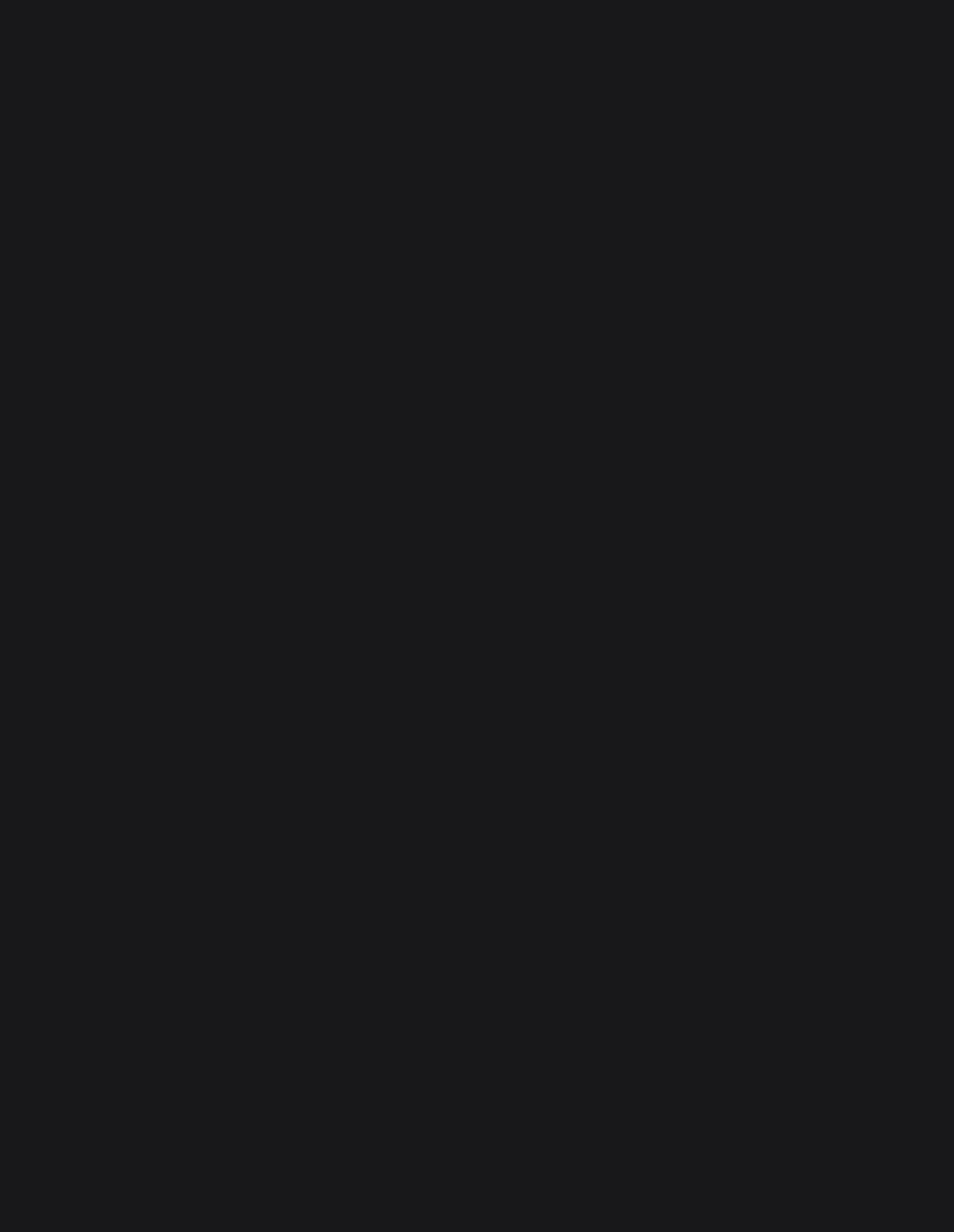
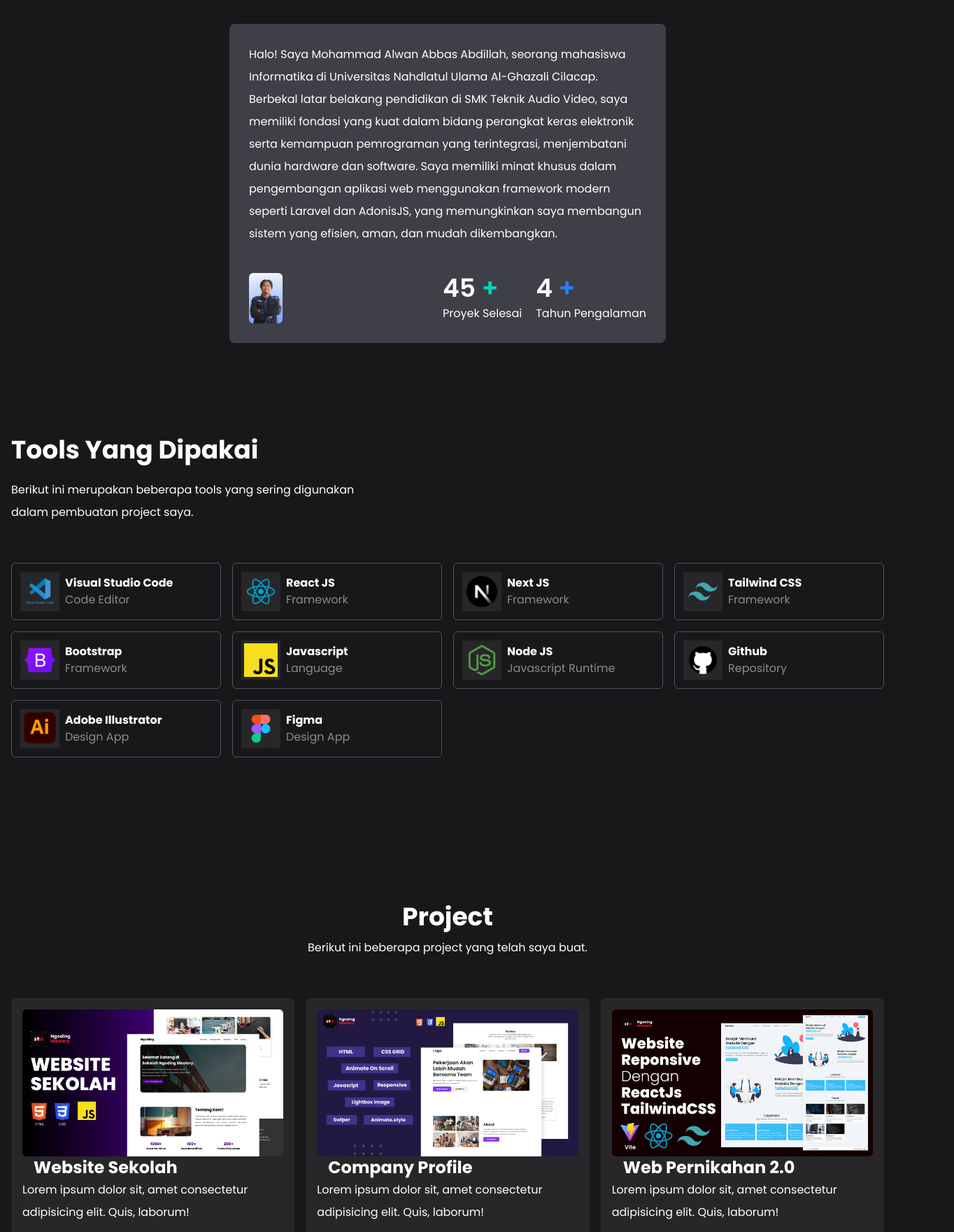
Before and after one commit to AlwanAbbas/react-portofolio, a React (Vite) app: page / in a window 1280 px wide. Shown: the part 1040-2800 px from the top of the page at 70% size, 1364 px wide, since content can reach past the window. Built offline with nearby package versions, Linux system fonts and the light colour scheme.

Commit message:
Add staggered reveals, hover effects, and animated counters

```diff
--- a/src/App.jsx
+++ b/src/App.jsx
@@ -1,104 +1,142 @@
-import DataImage from "./data";
-import { listTools } from "./data";
-import { listProyek } from "./data";
+import { useEffect, useRef, useState } from "react";
+import DataImage, { listTools, listProyek } from "./data";
+
 function App() {
+	const tentangRef = useRef(null);
+	const [projectCount, setProjectCount] = useState(0);
+	const [experienceCount, setExperienceCount] = useState(0);
+
+	useEffect(() => {
+		let hasAnimated = false;
+
+		const runCounter = (setter, endValue, duration = 1600) => {
+			const steps = 60;
+			const stepValue = endValue / steps;
+			const stepDuration = duration / steps;
+			let current = 0;
+
+			const intervalId = window.setInterval(() => {
+				current += stepValue;
+				if (current >= endValue) {
+					setter(endValue);
+					window.clearInterval(intervalId);
+					return;
+				}
+				setter(Math.round(current));
+			}, stepDuration);
+		};
+
+		const observer = new IntersectionObserver(
+			(entries) => {
+				entries.forEach((entry) => {
+					if (entry.isIntersecting && !hasAnimated) {
+						hasAnimated = true;
+						runCounter(setProjectCount, 45);
+						runCounter(setExperienceCount, 4, 1200);
+						observer.disconnect();
+					}
+				});
+			},
+			{ threshold: 0.45 },
+		);
+
+		if (tentangRef.current) {
+			observer.observe(tentangRef.current);
+		}
+
+		return () => observer.disconnect();
+	}, []);
+
 	return (
 		<>
 			{/* Hero Section */}
-			<div className="hero grid md:grid-cols-2 items-center pt-10 xl:gap-0 gap-6 grid-cols-1">
-				<div className="animate__animated animate__fadeInUp animate__delay-2s">
-					<div className="flex items-center gap-3 mb-6 bg-zinc-700 p-4 rounded-2xl">
+			<section
+				id="beranda"
+				className="hero scroll-mt-24 grid grid-cols-1 items-center gap-6 pt-10 md:grid-cols-2 xl:gap-0"
+			>
+				<div className="animate__animated animate__fadeInUp animate__delay-1s">
+					<div className="mb-6 flex items-center gap-3 rounded-2xl bg-zinc-700 p-4">
 						<img
 							src={DataImage.HeroImage}
 							alt="Hero Image"
 							className="w-10 rounded-md"
 							loading="lazy"
 						/>
-						<q>Code is like humor. When you have to explain it, it's bad.☕</q>
+						<q>Code is like humor. When you have to explain it, it&apos;s bad.☕</q>
 					</div>
-					<h1 className="text-5xl font-bold mb-6">
-						Hi, Saya Mohammad Alwan Abbas Abdillah
-					</h1>
-					<p className="text-base/loose mb-6 opacity-80">
+					<h1 className="mb-6 text-5xl font-bold">Hi, Saya Mohammad Alwan Abbas Abdillah</h1>
+					<p className="mb-6 text-base/loose opacity-80">
 						Saya adalah seorang pengembang yang memiliki minat khusus di bidang
-						pengembangan aplikasi web menggunakan framework seperti Laravel dan
-						AdonisJS. Di samping itu, saya juga tertarik pada dunia keamanan
-						jaringan, khususnya dalam praktik penetration testing. Dengan
-						semangat untuk terus belajar dan berinovasi, saya berkomitmen untuk
-						menciptakan solusi teknologi yang tidak hanya fungsional, tetapi
-						juga memberikan dampak nyata.
+						pengembangan aplikasi web menggunakan framework seperti Laravel dan AdonisJS.
+						Di samping itu, saya juga tertarik pada dunia keamanan jaringan, khususnya
+						dalam praktik penetration testing. Dengan semangat untuk terus belajar dan
+						berinovasi, saya berkomitmen untuk menciptakan solusi teknologi yang tidak
+						hanya fungsional, tetapi juga memberikan dampak nyata.
 					</p>
-					<div className="flex items-center sm:gap-4 gap-2">
+					<div className="flex items-center gap-2 sm:gap-4">
 						<a
 							href="#"
-							className="bg-teal-400 p-4 rounded-2xl hover:bg-teal-500"
+							className="rounded-2xl bg-teal-400 p-4 transition-all duration-300 hover:-translate-y-1 hover:bg-teal-500 hover:shadow-lg hover:shadow-teal-400/30"
 						>
 							Download CV <i className="ri-download-line ri-lg"></i>
 						</a>
 						<a
-							href="#"
-							className="bg-zinc-400 p-4 rounded-2xl hover:bg-zinc-500"
+							href="#project"
+							className="rounded-2xl bg-zinc-400 p-4 transition-all duration-300 hover:-translate-y-1 hover:bg-zinc-500 hover:shadow-lg hover:shadow-zinc-400/30"
 						>
-							Lihat Proyek <i class="ri-arrow-down-line ri-lg"></i>
+							Lihat Proyek <i className="ri-arrow-down-line ri-lg"></i>
 						</a>
 					</div>
 				</div>
 				<img
 					src={DataImage.HeroImage}
 					alt="Hero Image"
-					className="w-[500px] md:ml-auto rounded-3xl shadow-2xl animate__animated animate__fadeInRight animate__delay-3s"
+					className="w-[500px] rounded-3xl shadow-2xl transition-transform duration-700 hover:scale-[1.02] md:ml-auto animate__animated animate__fadeInRight animate__delay-2s"
 					loading="lazy"
 				/>
-			</div>
+			</section>
 			{/* Akhir dari Hero Section */}
 
 			{/* Bagian Tentang */}
-			<div className="tentang mt-32 py-10">
-				<div className="xl:w-1/2 lg: ww-3/4 w-full mx-auto p-7 bg-zinc-700 rounded-lg" data-aos="fade-up" data-aos-duration="1000">
+			<section id="tentang" ref={tentangRef} className="tentang scroll-mt-24 mt-32 py-10">
+				<div
+					className="mx-auto w-full rounded-lg bg-zinc-700 p-7 lg:w-3/4 xl:w-1/2"
+					data-aos="fade-up"
+					data-aos-duration="1000"
+				>
 					<img
 						src={DataImage.HeroImage}
 						alt="Image"
-						className="w-12 rounded-md mb-10 sm:hidden"
+						className="mb-10 w-12 rounded-md sm:hidden"
 						loading="lazy"
 					/>
-					<p className="text-base/loose mb-10">
-						Halo! Saya Mohammad Alwan Abbas Abdillah, seorang mahasiswa
-						Informatika di Universitas Nahdlatul Ulama Al-Ghazali Cilacap.
-						Berbekal latar belakang pendidikan di SMK Teknik Audio Video, saya
-						memiliki fondasi yang kuat dalam bidang perangkat keras elektronik
-						serta kemampuan pemrograman yang terintegrasi, menjembatani dunia
-						hardware dan software. Saya memiliki minat khusus dalam pengembangan
-						aplikasi web menggunakan framework modern seperti Laravel dan
-						AdonisJS, yang memungkinkan saya membangun sistem yang efisien,
-						aman, dan mudah dikembangkan. Selain itu, saya juga tertarik pada
-						bidang keamanan jaringan, dengan fokus pada praktik penetration
-						testing untuk mengidentifikasi dan mengatasi potensi celah keamanan.
-						Di luar pengembangan web dan keamanan, saya aktif mengeksplorasi
-						dunia Internet of Things (IoT). Saya telah mengembangkan berbagai
-						solusi berbasis mikrokontroler, seperti NodeMCU dan ESP32, untuk
-						menciptakan sistem otomatisasi dan kontrol yang inovatif dan
-						bermanfaat. Dengan semangat untuk terus belajar dan berinovasi, saya
-						berkomitmen untuk menghadirkan solusi teknologi yang tidak hanya
-						fungsional, tetapi juga memberikan dampak positif di berbagai bidang
-						kehidupan.
+					<p className="mb-10 text-base/loose">
+						Halo! Saya Mohammad Alwan Abbas Abdillah, seorang mahasiswa Informatika di
+						Universitas Nahdlatul Ulama Al-Ghazali Cilacap. Berbekal latar belakang
+						pendidikan di SMK Teknik Audio Video, saya memiliki fondasi yang kuat dalam
+						bidang perangkat keras elektronik serta kemampuan pemrograman yang
+						terintegrasi, menjembatani dunia hardware dan software. Saya memiliki minat
+						khusus dalam pengembangan aplikasi web menggunakan framework modern seperti
+						Laravel dan AdonisJS, yang memungkinkan saya membangun sistem yang efisien,
+						aman, dan mudah dikembangkan.
 					</p>
 					<div className="flex items-center justify-between">
 						<img
 							src={DataImage.HeroImage}
 							alt="Image"
-							className="w-12 rounded-md sm:block hidden"
+							className="hidden w-12 rounded-md sm:block"
 							loading="lazy"
 						/>
 						<div className="flex items-center gap-5">
 							<div>
-								<h1 className="text-4xl mb-1">
-									45 <span className="text-teal-400">+</span>
+								<h1 className="mb-1 text-4xl font-semibold tabular-nums">
+									{projectCount} <span className="text-teal-400">+</span>
 								</h1>
 								<p>Proyek Selesai</p>
 							</div>
 							<div>
-								<h1 className="text-4xl mb-1">
-									4 <span className="text-blue-500">+</span>
+								<h1 className="mb-1 text-4xl font-semibold tabular-nums">
+									{experienceCount} <span className="text-blue-500">+</span>
 								</h1>
 								<p>Tahun Pengalaman</p>
 							</div>
@@ -107,18 +145,31 @@ function App() {
 				</div>
 
 				<div className="tools mt-32">
-					<h1 className="text-4xl/snug font-bold mb-4" data-aos="fade-right" data-aos-duration="1000">Tools Yang Dipakai</h1>
-					<p className="xl:w-2/5 lg:w-2/4 md:w-2/3 sm:w-3/4 text-base/loose opacity-50" data-aos="fade-left" data-aos-duration="1000" data-aos-delay="200">
-						Berikut ini merupakan beberapa tools yang sering digunakan dalam
-						pembuatan Project Saya
+					<h1 className="mb-4 text-4xl/snug font-bold" data-aos="fade-right" data-aos-duration="1000">
+						Tools Yang Dipakai
+					</h1>
+					<p
+						className="text-base/loose opacity-50 sm:w-3/4 md:w-2/3 lg:w-2/4 xl:w-2/5"
+						data-aos="fade-left"
+						data-aos-duration="1000"
+						data-aos-delay="200"
+					>
+						Berikut ini merupakan beberapa tools yang sering digunakan dalam pembuatan
+						project saya.
 					</p>
-					<div className="tools-box mt-14 grid lg:grid-cols-4 md:grid-cols-3 sm:grid-cols-2 grid-cols-1 gap-4" data-aos="fade-up-right">
+					<div className="tools-box mt-14 grid grid-cols-1 gap-4 sm:grid-cols-2 md:grid-cols-3 lg:grid-cols-4">
 						{listTools.map((tool) => (
-							<div className="flex items-center gap-2 p-3 border border-zinc-600 rounded-md hover:bg-zinc-800 group" key={tool.id} data-aos="fade-up-right" data-aos-duration="1000" data-aos-delay={tool.dad}>
+							<div
+								className="group flex items-center gap-2 rounded-md border border-zinc-600 p-3 transition-all duration-300 hover:-translate-y-1 hover:border-teal-400/50 hover:bg-zinc-800 hover:shadow-lg hover:shadow-teal-500/10"
+								key={tool.id}
+								data-aos="zoom-in-up"
+								data-aos-duration="700"
+								data-aos-delay={tool.dad}
+							>
 								<img
 									src={tool.gambar}
 									alt="Tools"
-									className="w-14 bg-zinc-800 p-1 group-hover:bg-zinc-900"
+									className="w-14 bg-zinc-800 p-1 transition-colors duration-300 group-hover:bg-zinc-900"
 									loading="lazy"
 								/>
 								<div>
@@ -129,60 +180,130 @@ function App() {
 						))}
 					</div>
 				</div>
-			</div>
+			</section>
 			{/* Akhir dari Bagian Tentang */}
 
 			{/* Project */}
-			<div className="project mt-32 py-10">
-				<h1 className="text-center text-4xl font-bold mb-2" data-aos="fade-up" data-aos-duration="1000">Project</h1>
-				<p className="text-base/loose text-center opacity-50" data-aos="fade-left" data-aos-duration="1000" data-aos-delay="200">Berikut ini beberapa Project yang telah saya buat.</p>
-				<div className="proyek-box mt-14 grid lg:grid-cols-3 sm:grid-cols-2 grid-cols-1 gap-4">
+			<section id="project" className="project scroll-mt-24 mt-32 py-10">
+				<h1 className="mb-2 text-center text-4xl font-bold" data-aos="fade-up" data-aos-duration="1000">
+					Project
+				</h1>
+				<p
+					className="text-center text-base/loose opacity-50"
+					data-aos="fade-left"
+					data-aos-duration="1000"
+					data-aos-delay="200"
+				>
+					Berikut ini beberapa project yang telah saya buat.
+				</p>
+				<div className="proyek-box mt-14 grid grid-cols-1 gap-4 sm:grid-cols-2 lg:grid-cols-3">
 					{listProyek.map((proyek) => (
-						<div key={proyek.id} className="p-4 bg-zinc-800 rounded-md" data-aos="fade-up-left" data-aos-duration="1000" data-aos-delay={proyek.dad}>
-							<img src={proyek.gambar} alt="Project Image" loading="lazy" />
+						<div
+							key={proyek.id}
+							className="rounded-md bg-zinc-800 p-4 transition-all duration-300 hover:-translate-y-2 hover:shadow-xl hover:shadow-cyan-500/10"
+							data-aos="fade-up"
+							data-aos-duration="700"
+							data-aos-delay={proyek.dad}
+						>
+							<img
+								src={proyek.gambar}
+								alt="Project Image"
+								loading="lazy"
+								className="rounded-md"
+							/>
 							<div>
-								<h1 className="text-2xl	font-bold mx-4">{proyek.nama}</h1>
-								<p className="text-base/loose mb-4">{proyek.desk}</p>
+								<h1 className="mx-4 text-2xl font-bold">{proyek.nama}</h1>
+								<p className="mb-4 text-base/loose">{proyek.desk}</p>
 								<div className="flex flex-wrap gap-2">
 									{proyek.tools.map((tool, index) => (
-										<p key={index} className="py-1 px-3 border-zinc-500 bg-zinc-600 rounded-md font-semibold ">{tool}</p>
+										<p key={index} className="rounded-md bg-zinc-600 px-3 py-1 font-semibold">
+											{tool}
+										</p>
 									))}
 								</div>
 								<div className="mt-8 text-center">
-									<a href="#" className="bg-teal-400 p-3 rounded-lg block border-zinc-600 hover:bg-teal-500">Lihat Website</a>
+									<a
+										href="#"
+										className="block rounded-lg border-zinc-600 bg-teal-400 p-3 transition-all duration-300 hover:scale-[1.01] hover:bg-teal-500 hover:shadow-lg hover:shadow-teal-500/20"
+									>
+										Lihat Website
+									</a>
 								</div>
 							</div>
 						</div>
 					))}
 				</div>
-			</div>
+			</section>
 			{/* End Project */}
 
 			{/* Kontak */}
-			<div className="kontak mt-32 sm:p-10 p-0">
-				<h1 className="text-4xl mb-2 font-bold text-center" data-aos="fade-up-right" data-aos-duration="1000">Kontak</h1>
-				<p className="text-base/loose text-center mb-10 opacity-50" data-aos="fade-up-right" data-aos-duration="1000" data-aos-delay="200">Mari berkenalan dengan Saya</p>
-				<form action="https://formsubmit.co/soryuken380@gmail.com" method="POST" className="bg-zinc-800 p-10 sm:w-fit w-full mx-auto rounded-lg" autoComplete="off"
-				data-aos="fade-up-right" data-aos-duration="1000" data-aos-delay="400">
+			<section id="kontak" className="kontak scroll-mt-24 mt-32 p-0 sm:p-10">
+				<h1 className="mb-2 text-center text-4xl font-bold" data-aos="fade-up-right" data-aos-duration="1000">
+					Kontak
+				</h1>
+				<p
+					className="mb-10 text-center text-base/loose opacity-50"
+					data-aos="fade-up-right"
+					data-aos-duration="1000"
+					data-aos-delay="200"
+				>
+					Mari berkenalan dengan Saya
+				</p>
+				<form
+					action="https://formsubmit.co/soryuken380@gmail.com"
+					method="POST"
+					className="mx-auto w-full rounded-lg bg-zinc-800 p-10 sm:w-fit"
+					autoComplete="off"
+					data-aos="fade-up-right"
+					data-aos-duration="1000"
+					data-aos-delay="400"
+				>
 					<div className="flex flex-col gap-5">
 						<div className="flex flex-col gap-2">
 							<label className="font-semibold">Nama Lengkap</label>
-							<input type="text" name="nama" placeholder="Masukan Nama" className="border border-zinc-500 p-2 rounded-md" required />
+							<input
+								type="text"
+								name="nama"
+								placeholder="Masukan Nama"
+								className="rounded-md border border-zinc-500 p-2"
+								required
+							/>
 						</div>
 						<div className="flex flex-col gap-2">
 							<label className="font-semibold">Email</label>
-							<input type="email" name="email" placeholder="Masukan Email" className="border border-zinc-500 p-2 rounded-md" required />
+							<input
+								type="email"
+								name="email"
+								placeholder="Masukan Email"
+								className="rounded-md border border-zinc-500 p-2"
+								required
+							/>
 						</div>
 						<div className="flex flex-col gap-2">
-							<label htmlFor="pesan" className="font-semibold">Pesan</label>
-							<textarea name="pesan" id="pesan" cols="45" rows="10" placeholder="Pesan" className="border border-zinc-500 p-2 rounded-md" required></textarea>
+							<label htmlFor="pesan" className="font-semibold">
+								Pesan
+							</label>
+							<textarea
+								name="pesan"
+								id="pesan"
+								cols="45"
+								rows="10"
+								placeholder="Pesan"
+								className="rounded-md border border-zinc-500 p-2"
+								required
+							></textarea>
 						</div>
 						<div className="text-center">
-							<button type="submit" className="bg-emerald-400 p-3 rounded-lg w-full cursor-pointer border border-zinc-500 hover:bg-emerald-500">Kirim Pesan</button>
+							<button
+								type="submit"
+								className="w-full cursor-pointer rounded-lg border border-zinc-500 bg-emerald-400 p-3 transition-all duration-300 hover:-translate-y-1 hover:bg-emerald-500 hover:shadow-lg hover:shadow-emerald-500/30"
+							>
+								Kirim Pesan
+							</button>
 						</div>
 					</div>
 				</form>
-			</div>
+			</section>
 			{/* End Kontak */}
 		</>
 	);
--- a/src/components/Footer.jsx
+++ b/src/components/Footer.jsx
@@ -3,9 +3,9 @@ const Footer = () => {
       <div className="mt-32 py-4 flex md:flex-row flex-col gap-6 md:gap-0 justify-between items-center">
           <h1 className="text-2xl font-bold">Portfolio</h1>
           <div className="flex gap-7">
-              <a href="#">Beranda</a>
-              <a href="#">Tentang</a>
-              <a href="#">Project</a>
+              <a href="#beranda">Beranda</a>
+              <a href="#tentang">Tentang</a>
+              <a href="#project">Project</a>
           </div>
           <div className="flex items-center gap-3">
               <a href="#">
--- a/src/index.css
+++ b/src/index.css
@@ -5,3 +5,8 @@
     font-family: "Poppins", sans-serif;
   }
 }
+@layer base {
+  html {
+    scroll-behavior: smooth;
+  }
+}
```
Also changed, not shown: src/components/Navbar.jsx (+4 -4 lines), src/main.jsx (+8 -3 lines).
